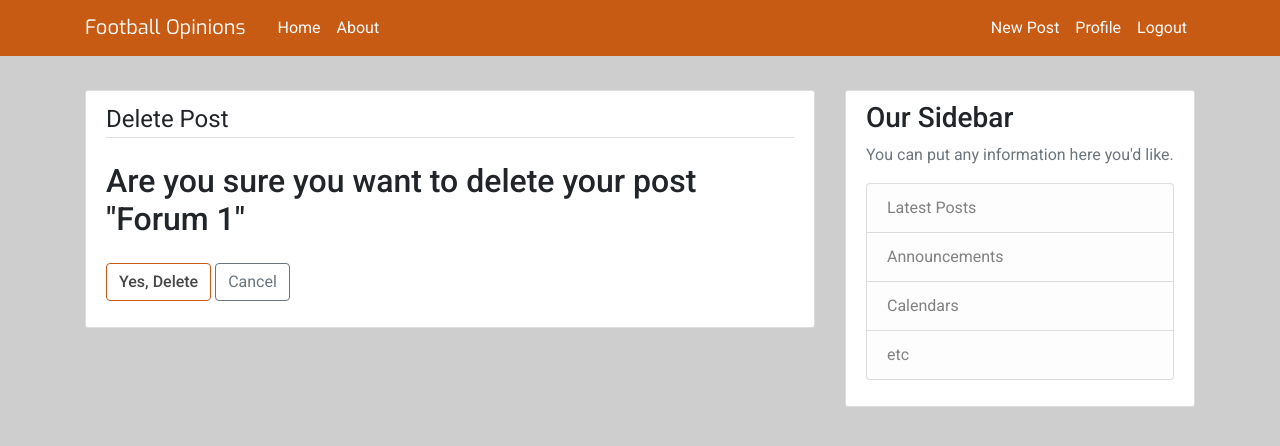
After one commit to Code-Institute-Submissions/Ehnvik-football-opinions_MarResub, a Django app: page /post/1/delete/ in a window 1280 px wide. The commit adds this page. Shown: the top 446 px of the page. Run offline with Django 3.2, Linux system fonts and the light colour scheme; a user stored in the database is signed in; data comes from the database, SQL or seed files in the repository; both versions use the stored data as it was after the commit; some libraries are stand-ins or nearby versions.

Commit message:
create post_confirm_delete.html file so author of post can delete it

```diff
--- a/forum/templates/forum/base.html
+++ b/forum/templates/forum/base.html
@@ -28,6 +28,7 @@
               <!-- Navbar Right Side -->
               <div class="navbar-nav">
                 {% if user.is_authenticated %}
+                <a class="nav-item nav-link nav-color" href="{% url 'post-create' %}">New Post</a>
                 <a class="nav-item nav-link nav-color" href="{% url 'profile' %}">Profile</a>
                 <a class="nav-item nav-link nav-color" href="{% url 'logout' %}">Logout</a>
                 {% else %}
--- /dev/null
+++ b/forum/templates/forum/post_confirm_delete.html
@@ -0,0 +1,16 @@
+{% extends "forum/base.html" %}
+{% block content %}
+    <div class="content-section">
+        <form method="POST">
+            {% csrf_token %}
+            <fieldset class="form-group">
+                <legend class="border-bottom mb-4">Delete Post</legend>
+                <h2>Are you sure you want to delete your post "{{ object.title }}"</h2>
+            </fieldset>
+            <div class="form-group sign-up-button">
+                <button class="btn btn-outline-danger" type="submit">Yes, Delete</button>
+                <a class="btn btn-outline-secondary" href="{% url 'post-detail' object.id %}">Cancel</a>
+            </div>
+        </form>
+    </div>
+{% endblock content %}
--- a/forum/urls.py
+++ b/forum/urls.py
@@ -1,5 +1,5 @@
 from django.urls import path
-from .views import PostListView, PostDetailView, PostCreateView, PostUpdateView
+from .views import PostListView, PostDetailView, PostCreateView, PostUpdateView, PostDeleteView
 from . import views
 
 urlpatterns = [
@@ -7,5 +7,6 @@ urlpatterns = [
     path('post/<int:pk>/', PostDetailView.as_view(), name='post-detail'),
     path('post/new/', PostCreateView.as_view(), name='post-create'),
     path('post/<int:pk>/update/', PostUpdateView.as_view(), name='post-update'),
+    path('post/<int:pk>/delete/', PostDeleteView.as_view(), name='post-delete'),
     path('about/', views.about, name='forum-about'),
 ]
--- a/forum/views.py
+++ b/forum/views.py
@@ -1,6 +1,6 @@
 from django.shortcuts import render
 from django.contrib.auth.mixins import LoginRequiredMixin, UserPassesTestMixin
-from django.views.generic import ListView, DetailView, CreateView, UpdateView
+from django.views.generic import ListView, DetailView, CreateView, UpdateView, DeleteView
 from .models import Post
 
 
@@ -46,5 +46,16 @@ class PostUpdateView(LoginRequiredMixin, UserPassesTestMixin, UpdateView):
         return False
 
 
+class PostDeleteView(LoginRequiredMixin, UserPassesTestMixin, DeleteView):
+    model = Post
+    success_url = '/'
+
+    def test_func(self):
+        post = self.get_object()
+        if self.request.user == post.author:
+            return True
+        return False
+
+
 def about(request):
     return render(request, 'forum/about.html', {'title': 'About'})
```
Also changed, not shown: db.sqlite3.
